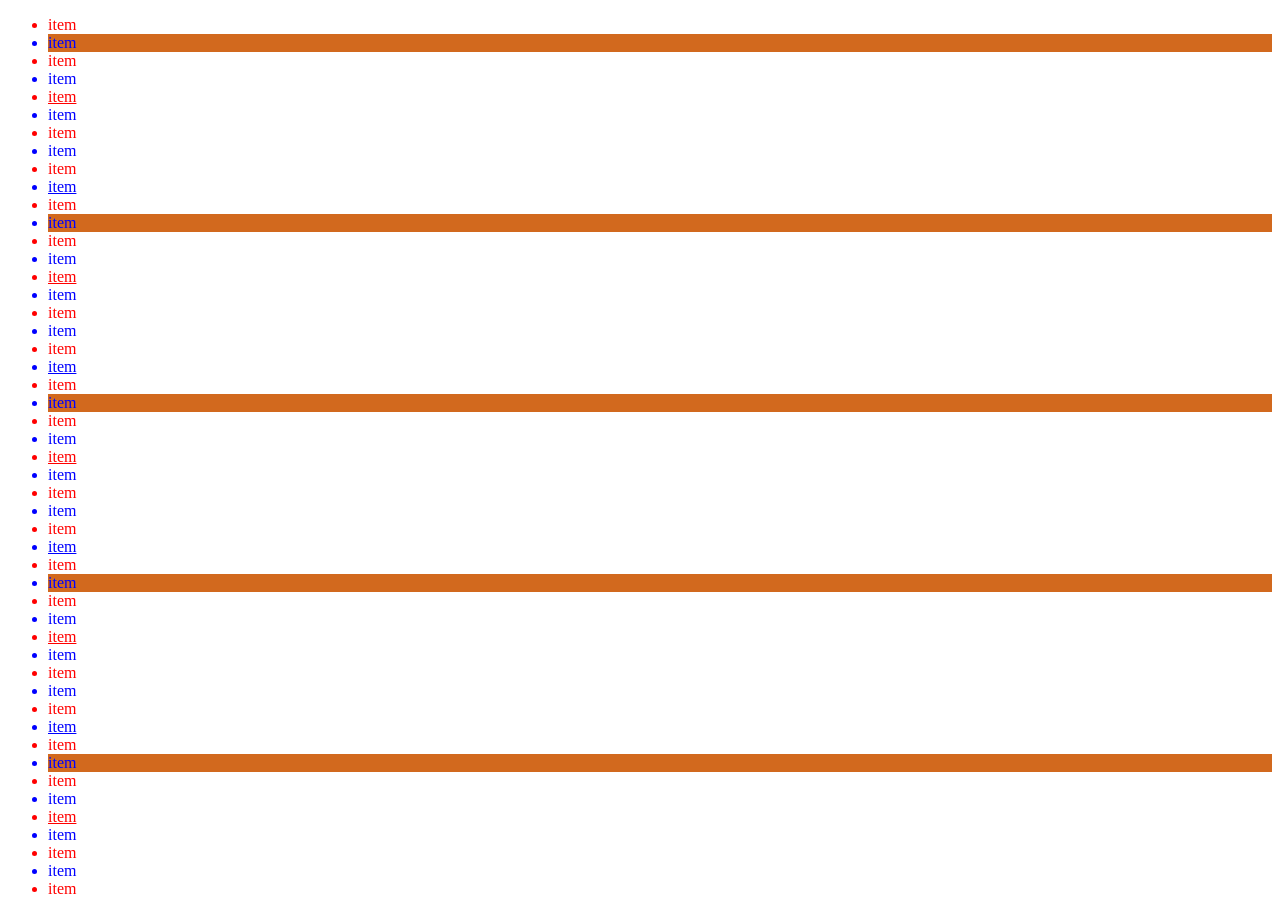
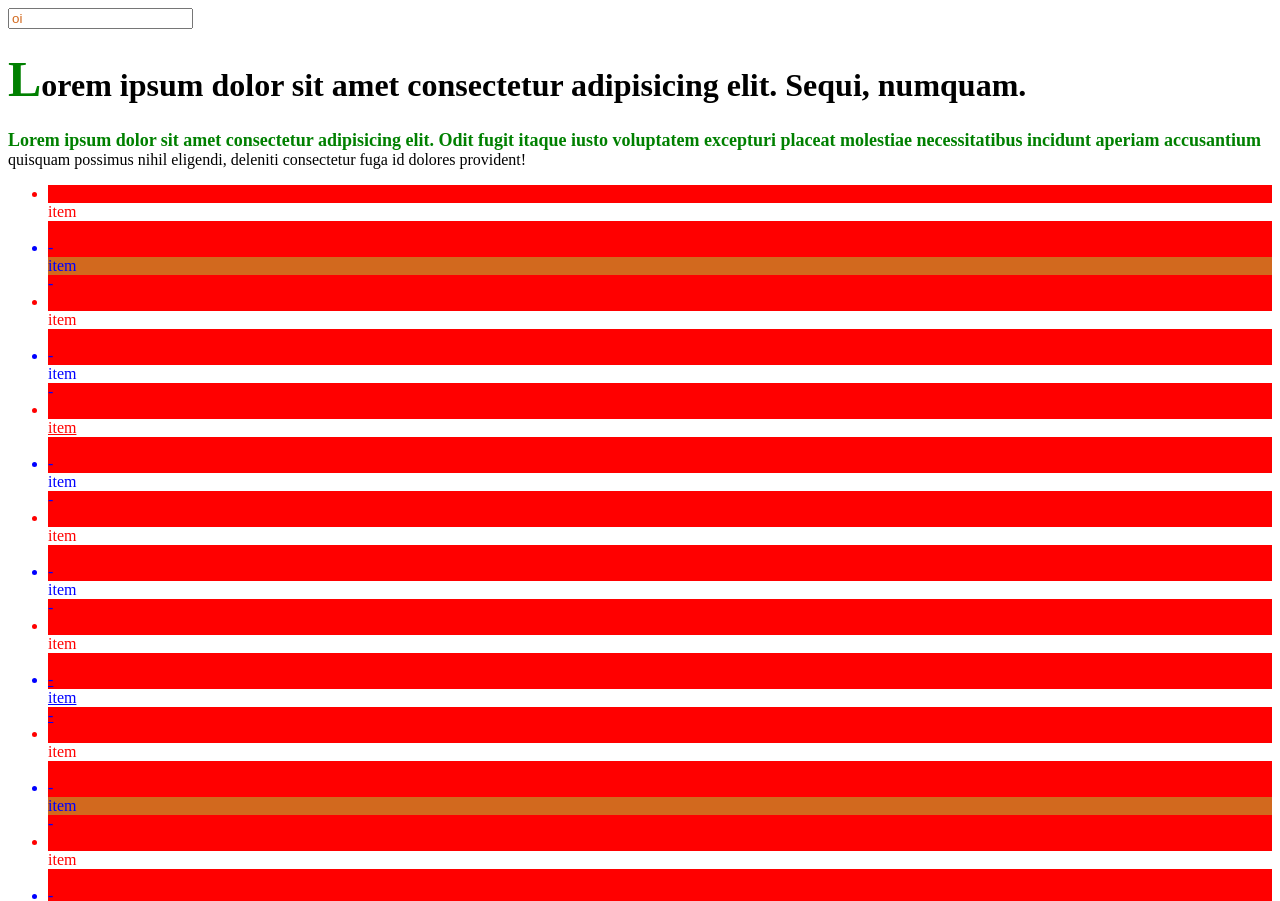
Before and after one commit to ArmandoYamada232/Udemy-Html, a plain HTML site: page seletorespartedois/pseudo-classe-nthchild.html in a window 1280 px wide. Shown: the top 901 px of the page. Drawn offline with Linux system fonts and the light colour scheme.

Commit message:
pseudo elementos no css

```diff
--- /dev/null
+++ b/seletorespartedois/assets/css/uestilo.css
@@ -0,0 +1,74 @@
+/*Só funciona com irmãos*/
+
+/*O indice começa na posição 1 e pode usar a pseudo classe para selecionar com base no indice*/
+/*Selecionei o item com base no indice 2*/
+ul li:nth-child(2){
+    color: blue;
+}
+
+/*Selecionar somente os pares*/
+ul li:nth-child(even){
+    color: blue;
+}
+
+/*Selecionar somente os impares*/
+ul li:nth-child(odd){
+    color: red;
+}
+
+/*Selecionar de 5 em 5 com 5n*/
+ul li:nth-child(5n){
+    text-decoration: underline;
+
+}
+
+/*começa do numero 10 e termina pulando 2 depois*/
+ul li:nth-child(10n +2){
+    background-color: chocolate;
+
+}
+
+/*Pseudo elementos que adiciona uma coisa depois porém não fica na página
+É um elemento qualquer e pode ser estilizado com o css
+
+usa-se after pra depois e before antes e pode usar com :: ou só com :
+
+AFTER - dentro do li e depois do conteudo
+BEFORE - dentro do li e antes do conteudo
+*/
+body ul li::after{
+    content: ' - ';
+    background-color: red;
+    display: block;
+}
+
+body ul li::before{
+    content: ' - ';
+    background-color: red;
+    display: block;
+}
+
+/*First letter faz a primeira letra ser diferente*/
+/*First line faz a primeira linha ser diferente*/
+body h1::first-letter{
+    color: green;
+    font-size: 50px;
+}
+
+body p::first-line{
+    color: green;
+    font-size: large;
+    font-weight: bold;
+}
+
+/*Tem o selection ou seja o que estiver selecionado com mouse terá o estilo */
+
+body p::selection{
+    background-color: black;
+    color: white;
+}
+
+/*Pseudo elemento que mexe no placeholder manipula o formulário*/
+body input::placeholder{
+    color: chocolate;
+}
--- a/seletorespartedois/assets/css/ustilo.css
+++ /dev/null
@@ -1,29 +0,0 @@
-/*Só funciona com irmãos*/
-
-/*O indice começa na posição 1 e pode usar a pseudo classe para selecionar com base no indice*/
-/*Selecionei o item com base no indice 2*/
-ul li:nth-child(2){
-    color: blue;
-}
-
-/*Selecionar somente os pares*/
-ul li:nth-child(even){
-    color: blue;
-}
-
-/*Selecionar somente os impares*/
-ul li:nth-child(odd){
-    color: red;
-}
-
-/*Selecionar de 5 em 5 com 5n*/
-ul li:nth-child(5n){
-    text-decoration: underline;
-
-}
-
-/*começa do numero 10 e termina pulando 2 depois*/
-ul li:nth-child(10n +2){
-    background-color: chocolate;
-
-}
--- a/seletorespartedois/pseudo-classe-nthchild.html
+++ b/seletorespartedois/pseudo-classe-nthchild.html
@@ -4,11 +4,19 @@
 <head>
     <meta charset="UTF-8">
     <meta name="viewport" content="width=device-width, initial-scale=1.0">
-    <link rel="stylesheet" href="assets/css/ustilo.css">
+    <link rel="stylesheet" href="assets/css/uestilo.css">
     <title>pseudo-classe-nthchild</title>
 </head>
 
 <body>
+
+    <input type="text" value="" placeholder="oi">
+
+    <h1>Lorem ipsum dolor sit amet consectetur adipisicing elit. Sequi, numquam.</h1>
+    <p>Lorem ipsum dolor sit amet consectetur adipisicing elit. Odit fugit itaque iusto voluptatem excepturi placeat
+        molestiae necessitatibus incidunt aperiam accusantium quisquam possimus nihil eligendi, deleniti consectetur
+        fuga id dolores provident!</p>
+
     <ul>
         <li>item</li>
         <li>item</li>
```
